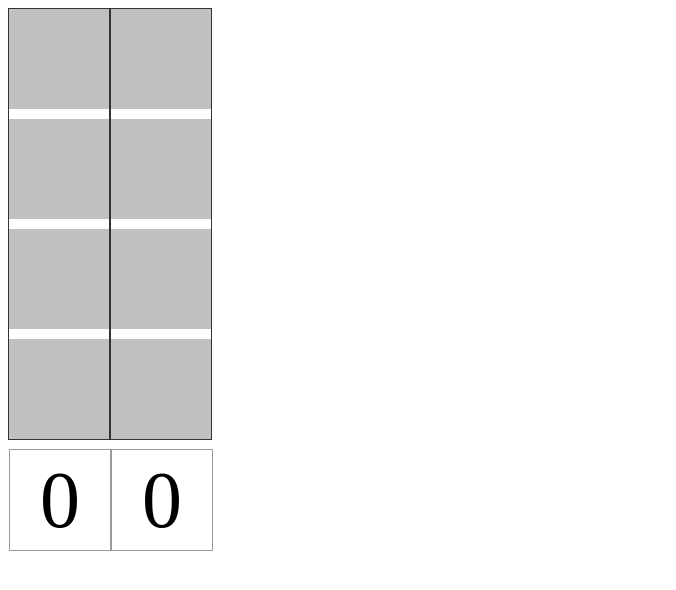
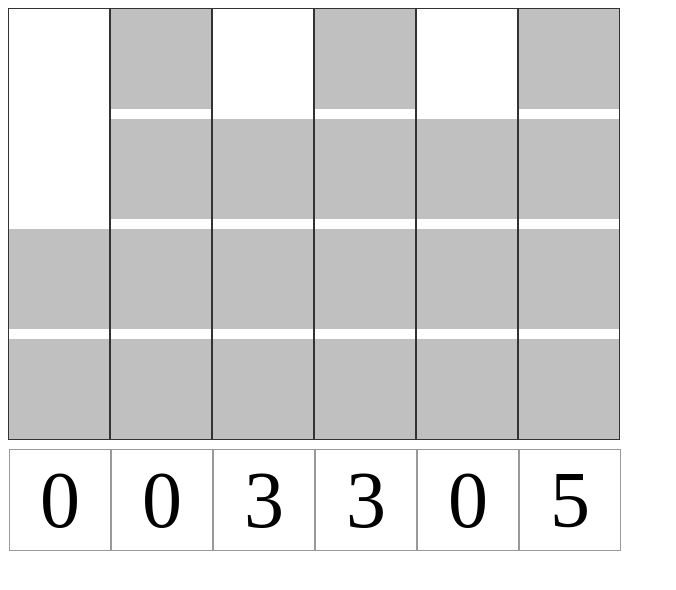
Before and after one commit to onexi/hw-binary, a website: page garoofix/run.html in a window 1280 px wide. Shown: the whole page, without its empty margins (0-676 px from the left). Drawn offline with Linux system fonts and the light colour scheme.

Commit message:
Updated exercise file(s)

```diff
--- a/garoofix/exercise.js
+++ b/garoofix/exercise.js
@@ -32,7 +32,12 @@
 };
 
 exercise.binary = function(time, col){
-
+    return {
+        position8 : 'off',
+        position4 : 'on',
+        position2 : 'on',
+        position1 : 'on',
+    };
     //----------------------------------------------------------
     //  YOUR CODE
     //    Return an object with
--- a/garoofix/run.html
+++ b/garoofix/run.html
@@ -19,7 +19,13 @@
 };
 
 var setRoman = function(time){
-	console.log(time);
+	var e = exercise.roman(time);
+	document.getElementById('hour_col1').innerHTML = e.hour_col1;
+    document.getElementById('hour_col2').innerHTML = e.hour_col2;
+    document.getElementById('min_col1').innerHTML = e.min_col1;
+    document.getElementById('min_col2').innerHTML = e.min_col2;
+    document.getElementById('sec_col1').innerHTML = e.sec_col1;
+    document.getElementById('sec_col2').innerHTML = e.sec_col2;
 	// set roman time
 	// you must implement exercise.roman()
 };
@@ -31,8 +37,11 @@
 
 // start timer when page is loaded
 // your code here
+window.onload = function ()
+{
+	timer();
+}
 
-    timer();
 
 </script>
 
@@ -49,17 +58,41 @@
 
 -->
 <div class="column">
-    <div class="block" style="top:0px;"></div>
-    <div class="block" style="top:110px;"></div>
-    <div class="block" style="top:220px;"></div>
-    <div class="block" style="top:330px;"></div>
-    <div class="block readback" style="top:440px;">0</div>
+    <div class="block" id="h1_1" style="top:330px;"></div>
+    <div class="block" id="h1_2" style="top:220px;"></div>
+    <div class="block readback" id="hour_col1" style="top:440px;">0</div>
 </div>
 <div class="column">
-    <div class="block" style="top:0px;"></div>
-    <div class="block" style="top:110px;"></div>
-    <div class="block" style="top:220px;"></div>
-    <div class="block" style="top:330px;"></div>
-    <div class="block readback" style="top:440px;">0</div>
+    <div class="block" id="h2_1" style="top:330px;"></div>
+    <div class="block" id="h2_2" style="top:220px;"></div>
+    <div class="block" id="h2_4" style="top:110px;"></div>
+    <div class="block" id="h2_8" style="top:0px;"></div>
+    <div class="block readback" id="hour_col2" style="top:440px;">0</div>
+</div>
+<div class="column">
+    <div class="block" id="m1_1" style="top:330px;"></div>
+    <div class="block" id="m1_2" style="top:220px;"></div>
+    <div class="block" id="m1_4" style="top:110px;"></div>
+    <div class="block readback" id="min_col1" style="top:440px;">0</div>
+</div>
+<div class="column">
+    <div class="block" id="m2_1" style="top:330px;"></div>
+    <div class="block" id="m2_2" style="top:220px;"></div>
+    <div class="block" id="m2_4" style="top:110px;"></div>
+    <div class="block" id="m2_8" style="top:0px;"></div>
+    <div class="block readback" id="min_col2" style="top:440px;">0</div>
+</div>
+<div class="column">
+    <div class="block" id="s1_1" style="top:330px;"></div>
+    <div class="block" id="s1_2" style="top:220px;"></div>
+    <div class="block" id="s1_4" style="top:110px;"></div>
+    <div class="block readback" id="sec_col1" style="top:440px;">0</div>
+</div>
+<div class="column">
+    <div class="block" id="s2_1" style="top:330px;"></div>
+    <div class="block" id="s2_2" style="top:220px;"></div>
+    <div class="block" id="s2_4" style="top:110px;"></div>
+    <div class="block" id="s2_8" style="top:0px;"></div>
+    <div class="block readback" id="sec_col2" style="top:440px;">0</div>
 </div>
 </html>
```
